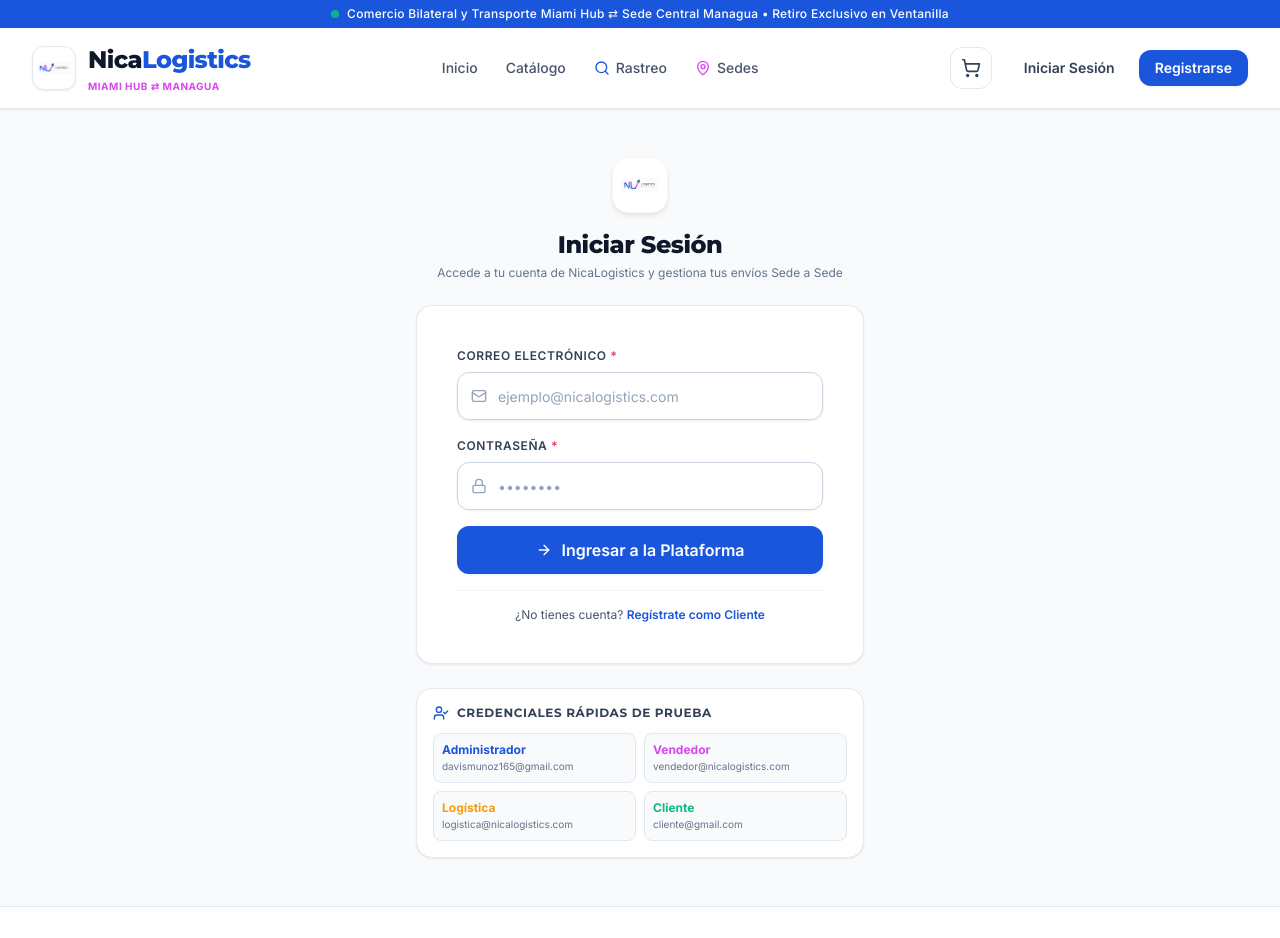
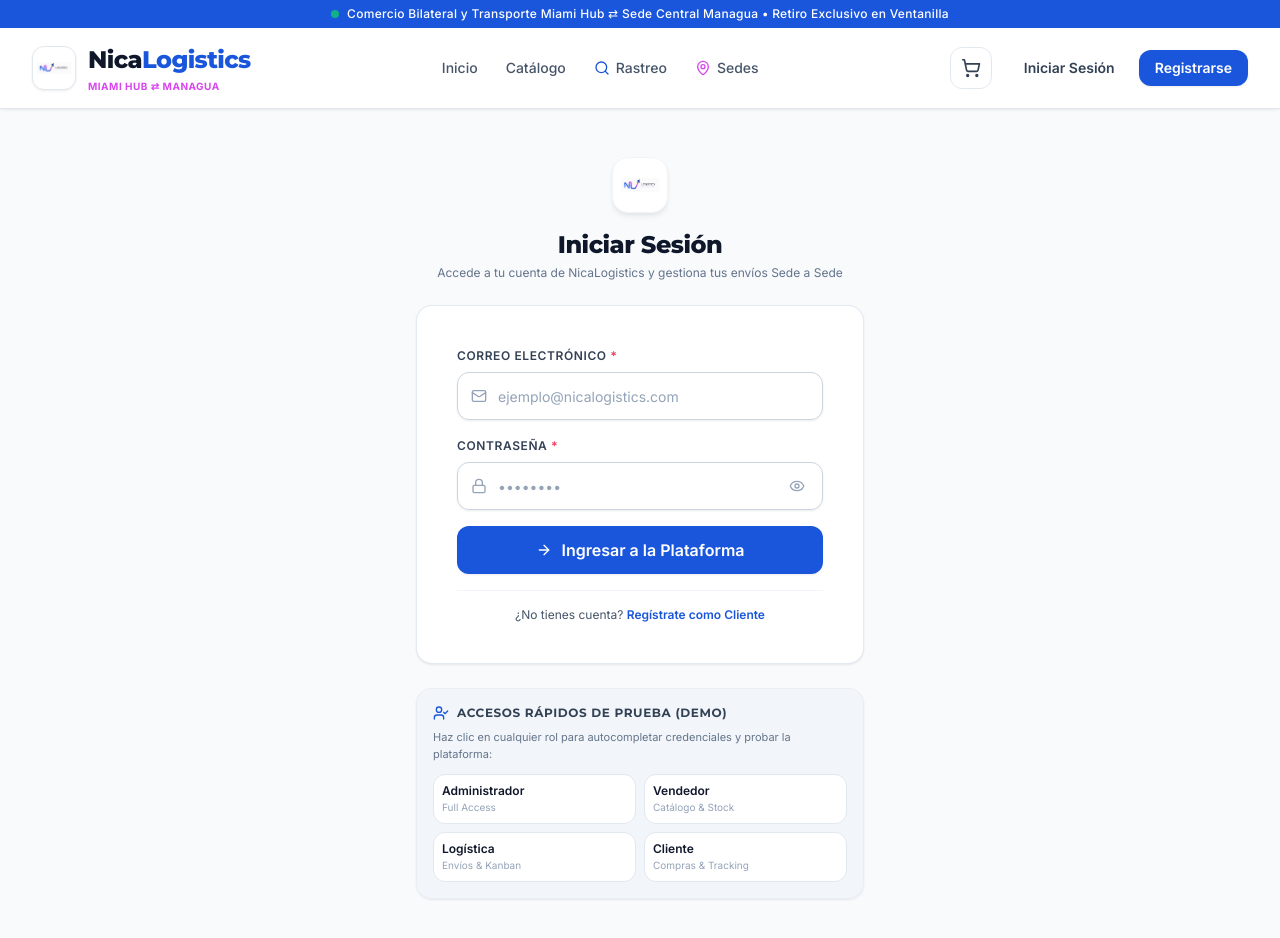
Before and after one commit to pruebasdavis165-maker/UNI-SISTEMAS-ADMINISTRACION, a Next.js app in the folder frontend/: page /login in a window 1280 px wide. Shown: the top 938 px of the page. Built offline with nearby package versions, Linux system fonts and the light colour scheme; no server answers.

Commit message:
fix(ux): add smooth auto-scroll to validation errors and password visibility toggles (RNF-03)

```diff
--- a/frontend/app/login/page.jsx
+++ b/frontend/app/login/page.jsx
@@ -3,7 +3,7 @@
 import React, { useState, Suspense } from 'react';
 import Link from 'next/link';
 import { useRouter, useSearchParams } from 'next/navigation';
-import { Lock, Mail, ArrowRight, UserCheck } from 'lucide-react';
+import { Lock, Mail, ArrowRight, UserCheck, Eye, EyeOff } from 'lucide-react';
 import { Button, Input, Card, CardContent, Alert } from '../../components/ui';
 import { API_BASE_URL, normalizeRole } from '../../lib/auth';
 import { useAuth } from '../../context/AuthContext';
@@ -16,6 +16,7 @@
 
   const [email, setEmail] = useState('');
   const [password, setPassword] = useState('');
+  const [showPassword, setShowPassword] = useState(false);
   const [isLoading, setIsLoading] = useState(false);
   const [error, setError] = useState('');
 
@@ -102,11 +103,22 @@
 
             <Input
               label="Contraseña"
-              type="password"
+              type={showPassword ? 'text' : 'password'}
               icon={Lock}
               placeholder="••••••••"
               value={password}
               onChange={(e) => setPassword(e.target.value)}
+              rightElement={
+                <button
+                  type="button"
+                  onClick={() => setShowPassword(!showPassword)}
+                  className="p-1.5 rounded-lg text-slate-400 hover:text-slate-600 hover:bg-slate-100 transition-colors focus:outline-none flex items-center justify-center"
+                  title={showPassword ? "Ocultar contraseña" : "Ver contraseña"}
+                  aria-label={showPassword ? "Ocultar contraseña" : "Ver contraseña"}
+                >
+                  {showPassword ? <EyeOff className="w-4 h-4 text-slate-500" /> : <Eye className="w-4 h-4 text-slate-400" />}
+                </button>
+              }
               required
             />
 
@@ -133,46 +145,53 @@
         </CardContent>
       </Card>
 
-      {/* Demo Roles Quick Picker for Testing Acceptance Criteria */}
-      <div className="bg-white rounded-2xl p-4 border border-slate-200 shadow-soft-sm">
-        <div className="flex items-center gap-2 mb-3">
+      {/* Demo Credentials Box */}
+      <div className="bg-slate-100/80 rounded-2xl p-4 border border-slate-200/60 shadow-soft-sm">
+        <div className="flex items-center gap-2 mb-2 text-slate-700">
           <UserCheck className="w-4 h-4 text-primary-blue" />
-          <h4 className="font-montserrat font-bold text-xs uppercase tracking-wider text-slate-700">
-            Credenciales Rápidas de Prueba
-          </h4>
+          <span className="font-montserrat font-bold text-xs uppercase tracking-wider">
+            Accesos Rápidos de Prueba (Demo)
+          </span>
         </div>
+        <p className="text-[11px] text-slate-500 mb-3 font-inter">
+          Haz clic en cualquier rol para autocompletar credenciales y probar la plataforma:
+        </p>
+
         <div className="grid grid-cols-2 gap-2 text-xs">
           <button
             type="button"
-            onClick={() => setDemoCredentials('davismunoz165@gmail.com', 'Admin123*!')}
-            className="p-2 text-left rounded-lg bg-slate-50 hover:bg-blue-50 border border-slate-200 hover:border-blue-300 transition-colors"
+            onClick={() => setDemoCredentials('davismunoz165@gmail.com', 'Admin123*')}
+            className="p-2 rounded-xl bg-white border border-slate-200 hover:border-primary-blue hover:bg-blue-50/50 transition-colors text-left flex flex-col cursor-pointer"
           >
-            <strong className="block text-primary-blue">Administrador</strong>
-            <span className="text-[10px] text-slate-500">davismunoz165@gmail.com</span>
+            <span className="font-semibold text-slate-900 font-inter">Administrador</span>
+            <span className="text-[10px] text-slate-400 font-inter">Full Access</span>
           </button>
+
           <button
             type="button"
-            onClick={() => setDemoCredentials('vendedor@nicalogistics.com', 'Vendedor123*!')}
-            className="p-2 text-left rounded-lg bg-slate-50 hover:bg-fuchsia-50 border border-slate-200 hover:border-fuchsia-300 transition-colors"
+            onClick={() => setDemoCredentials('vendedor@nicalogistics.com', 'Vendedor123*')}
+            className="p-2 rounded-xl bg-white border border-slate-200 hover:border-primary-blue hover:bg-blue-50/50 transition-colors text-left flex flex-col cursor-pointer"
           >
-            <strong className="block text-accent-magenta">Vendedor</strong>
-            <span className="text-[10px] text-slate-500">vendedor@nicalogistics.com</span>
+            <span className="font-semibold text-slate-900 font-inter">Vendedor</span>
+            <span className="text-[10px] text-slate-400 font-inter">Catálogo & Stock</span>
           </button>
+
           <button
             type="button"
-            onClick={() => setDemoCredentials('logistica@nicalogistics.com', 'Logistica123*!')}
-            className="p-2 text-left rounded-lg bg-slate-50 hover:bg-amber-50 border border-slate-200 hover:border-amber-300 transition-colors"
+            onClick={() => setDemoCredentials('logistica@nicalogistics.com', 'Logistica123*')}
+            className="p-2 rounded-xl bg-white border border-slate-200 hover:border-primary-blue hover:bg-blue-50/50 transition-colors text-left flex flex-col cursor-pointer"
           >
-            <strong className="block text-alert-amber">Logística</strong>
-            <span className="text-[10px] text-slate-500">logistica@nicalogistics.com</span>
+            <span className="font-semibold text-slate-900 font-inter">Logística</span>
+            <span className="text-[10px] text-slate-400 font-inter">Envíos & Kanban</span>
           </button>
+
           <button
             type="button"
-            onClick={() => setDemoCredentials('cliente@gmail.com', 'Cliente123*!')}
-            className="p-2 text-left rounded-lg bg-slate-50 hover:bg-emerald-50 border border-slate-200 hover:border-emerald-300 transition-colors"
+            onClick={() => setDemoCredentials('cliente@ejemplo.com', 'Cliente123*')}
+            className="p-2 rounded-xl bg-white border border-slate-200 hover:border-primary-blue hover:bg-blue-50/50 transition-colors text-left flex flex-col cursor-pointer"
           >
-            <strong className="block text-success-green">Cliente</strong>
-            <span className="text-[10px] text-slate-500">cliente@gmail.com</span>
+            <span className="font-semibold text-slate-900 font-inter">Cliente</span>
+            <span className="text-[10px] text-slate-400 font-inter">Compras & Tracking</span>
           </button>
         </div>
       </div>
@@ -182,8 +201,8 @@
 
 export default function LoginPage() {
   return (
-    <div className="min-h-[80vh] flex items-center justify-center px-4 py-12 bg-slate-50">
-      <Suspense fallback={<div className="p-8 text-center text-slate-500 font-inter">Cargando formulario...</div>}>
+    <div className="min-h-[85vh] flex items-center justify-center px-4 py-12 bg-slate-50">
+      <Suspense fallback={<div className="text-sm text-slate-500 font-inter">Cargando formulario...</div>}>
         <LoginForm />
       </Suspense>
     </div>
--- a/frontend/app/registro/page.jsx
+++ b/frontend/app/registro/page.jsx
@@ -1,9 +1,12 @@
 'use client';
 
-import React, { useState } from 'react';
+import React, { useState, useRef, useEffect } from 'react';
 import Link from 'next/link';
 import { useRouter } from 'next/navigation';
-import { Lock, Mail, User, ArrowRight, ShieldCheck, CheckCircle2, RefreshCw, KeyRound } from 'lucide-react';
+import {
+  Lock, Mail, User, ArrowRight, ShieldCheck, CheckCircle2,
+  RefreshCw, KeyRound, Eye, EyeOff
+} from 'lucide-react';
 import { Button, Input, Card, CardContent, Alert, PhoneInput, Badge } from '../../components/ui';
 import { setSession, API_BASE_URL } from '../../lib/auth';
 
@@ -19,6 +22,8 @@
   const [telefono, setTelefono] = useState('');
   const [password, setPassword] = useState('');
   const [confirmPassword, setConfirmPassword] = useState('');
+  const [showPassword, setShowPassword] = useState(false);
+  const [showConfirmPassword, setShowConfirmPassword] = useState(false);
   const [isLoading, setIsLoading] = useState(false);
   const [error, setError] = useState('');
 
@@ -29,12 +34,36 @@
   const [isResending, setIsResending] = useState(false);
   const [otpSuccessMsg, setOtpSuccessMsg] = useState('');
 
+  // Reference for Auto-Scroll to Error
+  const errorRef = useRef(null);
+
+  const scrollToError = () => {
+    setTimeout(() => {
+      if (errorRef.current) {
+        errorRef.current.scrollIntoView({ behavior: 'smooth', block: 'center' });
+      } else {
+        window.scrollTo({ top: 0, behavior: 'smooth' });
+      }
+    }, 60);
+  };
+
+  useEffect(() => {
+    if (error) {
+      scrollToError();
+    }
+  }, [error]);
+
+  const triggerError = (msg) => {
+    setError(msg);
+    scrollToError();
+  };
+
   const handleRegister = async (e) => {
     e.preventDefault();
     setError('');
 
     if (password !== confirmPassword) {
-      setError('Las contraseñas no coinciden.');
+      triggerError('Las contraseñas no coinciden.');
       return;
     }
 
@@ -46,7 +75,7 @@
     const hasSpecial = /[^a-zA-Z0-9]/.test(password);
 
     if (!hasLength || !hasUpper || !hasLower || !hasNumber || !hasSpecial) {
-      setError('La contraseña no cumple con la Política 2: debe tener al menos 8 caracteres, e incluir mayúsculas, minúsculas, números y al menos un carácter especial.');
+      triggerError('La contraseña no cumple con la Política 2: debe tener al menos 8 caracteres, e incluir mayúsculas, minúsculas, números y al menos un carácter especial.');
       return;
     }
 
@@ -56,7 +85,7 @@
       const expected = isUS ? 10 : 8;
       const actualDigits = isUS && digitsOnly.startsWith('1') ? digitsOnly.slice(1) : (telefono.startsWith('+505') && digitsOnly.startsWith('505') ? digitsOnly.slice(3) : digitsOnly);
       if (actualDigits.length !== expected) {
-        setError(`El número de teléfono debe tener exactamente ${expected} dígitos para ${isUS ? 'Estados Unidos (+1)' : 'Nicaragua (+505)'}.`);
+        triggerError(`El número de teléfono debe tener exactamente ${expected} dígitos para ${isUS ? 'Estados Unidos (+1)' : 'Nicaragua (+505)'}.`);
         return;
       }
     }
@@ -93,7 +122,7 @@
         router.push('/catalogo');
       }
     } catch (err) {
-      setError(err.message || 'Error de conexión con el servidor');
+      triggerError(err.message || 'Error de conexión con el servidor');
     } finally {
       setIsLoading(false);
     }
@@ -102,7 +131,7 @@
   const handleVerifyOtp = async (e) => {
     e.preventDefault();
     if (!otpCode || otpCode.trim().length !== 6) {
-      setError('Por favor ingresa el código numérico de 6 dígitos completo.');
+      triggerError('Por favor ingresa el código numérico de 6 dígitos completo.');
       return;
     }
 
@@ -129,7 +158,7 @@
       window.dispatchEvent(new Event('cartUpdated'));
       router.push('/catalogo');
     } catch (err) {
-      setError(err.message || 'Código inválido o expirado.');
+      triggerError(err.message || 'Código inválido o expirado.');
     } finally {
       setIsVerifying(false);
     }
@@ -149,7 +178,7 @@
       if (!res.ok) throw new Error(data.message || 'Error al reenviar código.');
       setOtpSuccessMsg('¡Nuevo código enviado! Revisa tu bandeja de entrada.');
     } catch (err) {
-      setError(err.message);
+      triggerError(err.message);
     } finally {
       setIsResending(false);
     }
@@ -174,11 +203,13 @@
 
         <Card hover={false} className="p-2 sm:p-4 overflow-visible relative">
           <CardContent className="p-4 sm:p-6 space-y-4">
-            {error && (
-              <Alert type="error" title="No se pudo continuar">
-                {error}
-              </Alert>
-            )}
+            <div ref={errorRef} className="scroll-mt-6">
+              {error && (
+                <Alert type="error" title="No se pudo continuar">
+                  {error}
+                </Alert>
+              )}
+            </div>
 
             {otpSuccessMsg && (
               <div className="p-3 bg-emerald-50 rounded-xl border border-emerald-200 text-xs text-emerald-900 font-inter flex items-start gap-2">
@@ -218,11 +249,22 @@
                 <div>
                   <Input
                     label="Contraseña"
-                    type="password"
+                    type={showPassword ? 'text' : 'password'}
                     icon={Lock}
                     placeholder="Mínimo 8 caracteres (A-Z, a-z, 0-9, @#*)"
                     value={password}
                     onChange={(e) => setPassword(e.target.value)}
+                    rightElement={
+                      <button
+                        type="button"
+                        onClick={() => setShowPassword(!showPassword)}
+                        className="p-1.5 rounded-lg text-slate-400 hover:text-slate-600 hover:bg-slate-100 transition-colors focus:outline-none flex items-center justify-center"
+                        title={showPassword ? "Ocultar contraseña" : "Ver contraseña"}
+                        aria-label={showPassword ? "Ocultar contraseña" : "Ver contraseña"}
+                      >
+                        {showPassword ? <EyeOff className="w-4 h-4 text-slate-500" /> : <Eye className="w-4 h-4 text-slate-400" />}
+                      </button>
+                    }
                     required
                   />
                   <div className="mt-1.5 flex items-center gap-1.5 text-[11px] text-slate-500 font-inter">
@@ -233,11 +275,22 @@
 
                 <Input
                   label="Confirmar Contraseña"
-                  type="password"
+                  type={showConfirmPassword ? 'text' : 'password'}
                   icon={Lock}
                   placeholder="Repite la contraseña"
                   value={confirmPassword}
                   onChange={(e) => setConfirmPassword(e.target.value)}
+                  rightElement={
+                    <button
+                      type="button"
+                      onClick={() => setShowConfirmPassword(!showConfirmPassword)}
+                      className="p-1.5 rounded-lg text-slate-400 hover:text-slate-600 hover:bg-slate-100 transition-colors focus:outline-none flex items-center justify-center"
+                      title={showConfirmPassword ? "Ocultar contraseña" : "Ver contraseña"}
+                      aria-label={showConfirmPassword ? "Ocultar contraseña" : "Ver contraseña"}
+                    >
+                      {showConfirmPassword ? <EyeOff className="w-4 h-4 text-slate-500" /> : <Eye className="w-4 h-4 text-slate-400" />}
+                    </button>
+                  }
                   required
                 />
 
--- a/frontend/components/ui/Input.jsx
+++ b/frontend/components/ui/Input.jsx
@@ -7,6 +7,7 @@
   error,
   helperText,
   icon: Icon,
+  rightElement,
   className = '',
   id,
   type = 'text',
@@ -39,13 +40,19 @@
           ref={ref}
           type={type}
           className={`block w-full h-12 rounded-xl border border-slate-300 bg-white text-sm text-slate-900 placeholder:text-slate-400 transition-all font-inter
-            ${Icon ? 'pl-10' : 'pl-3.5'} pr-3.5
+            ${Icon ? 'pl-10' : 'pl-3.5'} ${rightElement ? 'pr-11' : 'pr-3.5'}
             focus:border-primary-blue focus:outline-none focus:ring-2 focus:ring-primary-blue/20
             ${error ? 'border-rose-500 focus:border-rose-500 focus:ring-rose-200' : ''}
             disabled:bg-slate-50 disabled:text-slate-400 disabled:cursor-not-allowed
             ${className}`}
           {...props}
         />
+
+        {rightElement && (
+          <div className="absolute inset-y-0 right-0 pr-3 flex items-center">
+            {rightElement}
+          </div>
+        )}
       </div>
 
       {error ? (
```
